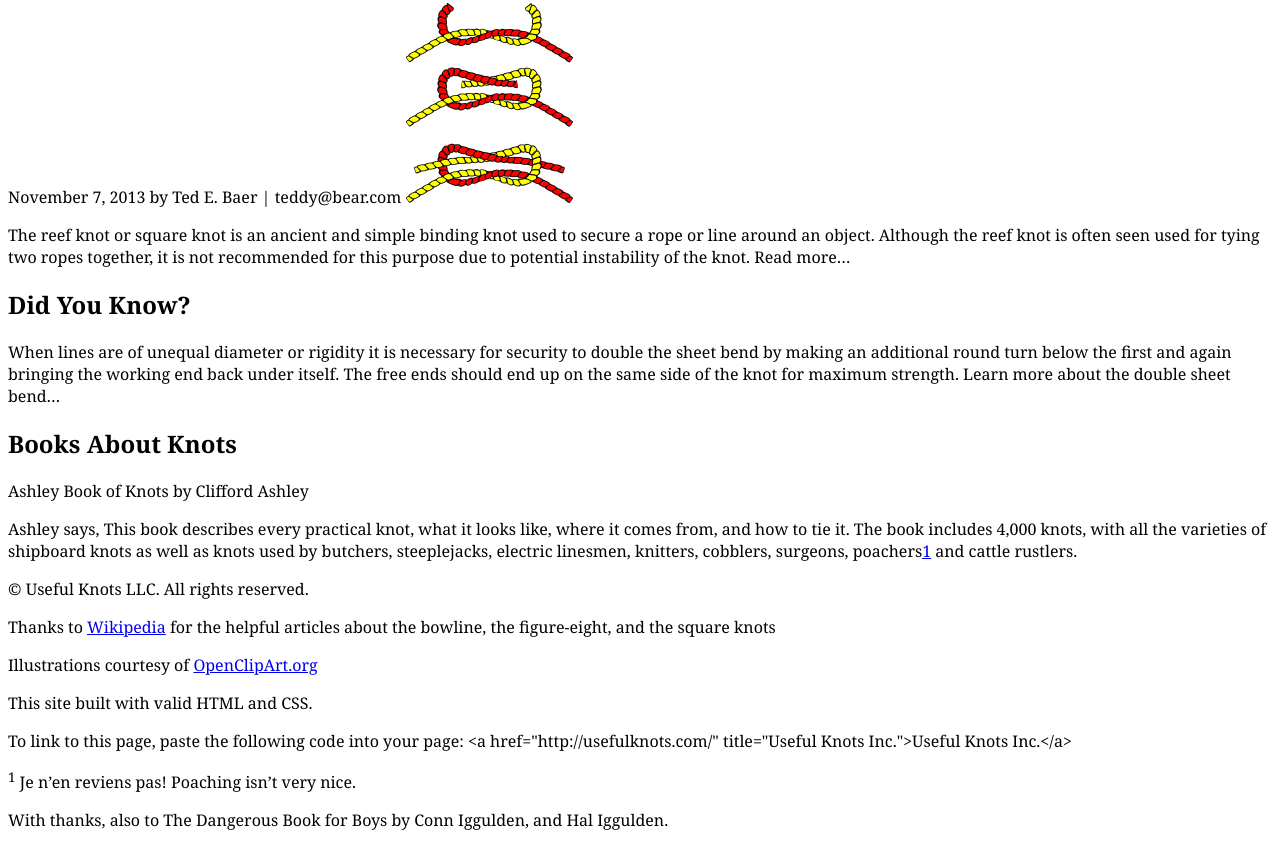
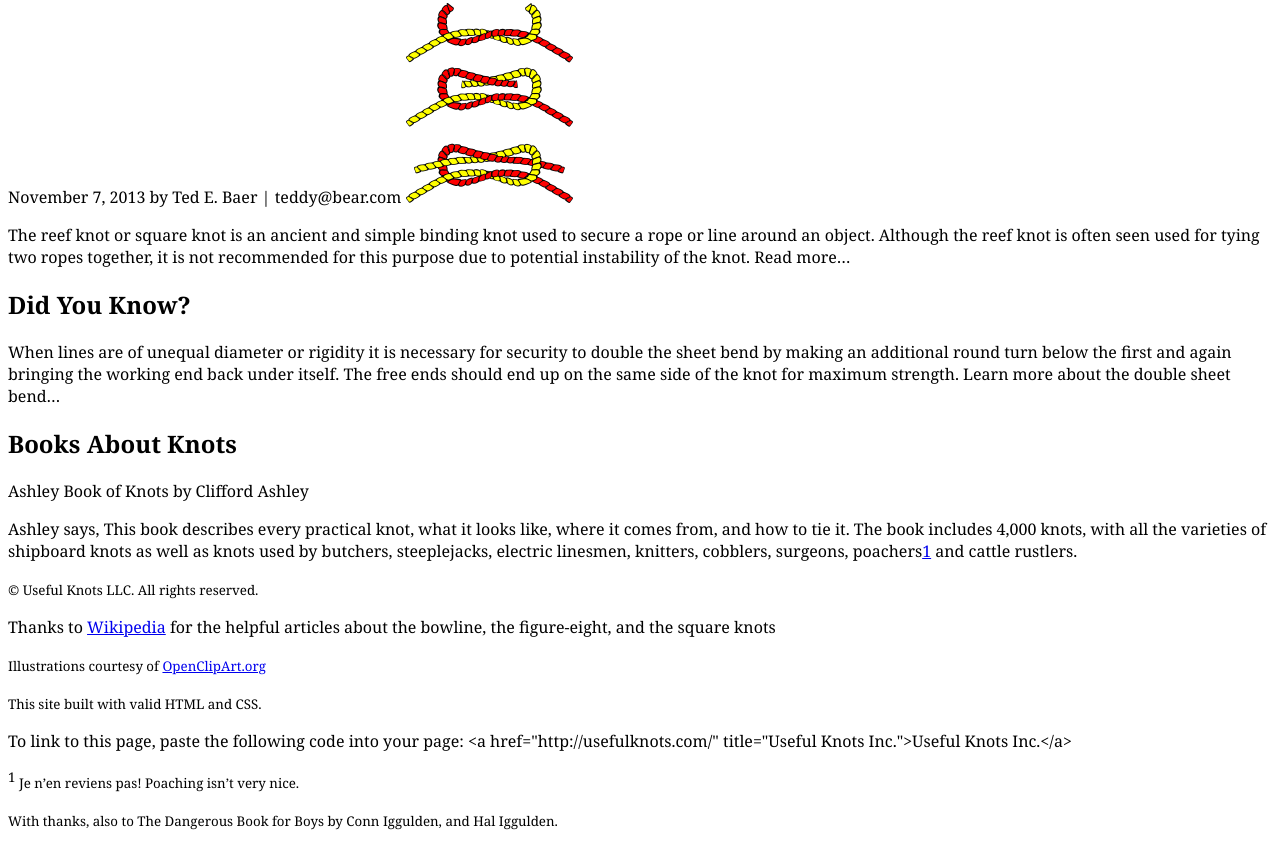
Before and after one commit to hrn2008/week-3, a plain HTML site: page index.html in a window 1280 px wide. Shown: the part 651-1498 px from the top of the page. Drawn offline with Linux system fonts and the light colour scheme.

Commit message:
New edited

```diff
--- a/index.html
+++ b/index.html
@@ -65,17 +65,17 @@
 
 		<!-- STEP 19: Add page <footer> -->
 
-			<p><!-- STEP 2: Add fine print -->© Useful Knots LLC. All rights reserved.</p>
-			<p>Thanks to <a href="http://wikipedia.org/" title="Wikipedia - The Free Encyclopedia">Wikipedia</a> for the helpful articles about the bowline, the figure-eight, and the square knots</p>
-			<p>Illustrations courtesy of <a href="http://openclipart.org/" title="Share and use images with OpenClipArt">OpenClipArt.org</a></p>
+			<p><!-- STEP 2: Add fine print --><small>© Useful Knots LLC. All rights reserved.</small></p>
+			<p><small></small>Thanks to <a href="http://wikipedia.org/" title="Wikipedia - The Free Encyclopedia">Wikipedia</a> for the helpful articles about the bowline, the figure-eight, and the square knots</p>
+			<p><small>Illustrations courtesy of <a href="http://openclipart.org/" title="Share and use images with OpenClipArt">OpenClipArt.org</a></small></p>
 			<!-- STEP 8: Explain an abbreviation -->
-			<p>This site built with valid HTML and CSS.</p>
+			<p><small>This site built with valid HTML and CSS.</small></p>
 			<!-- STEP 13: Mark up code and pre-formatted text with <pre> and <code> -->
 			<!-- STEP 15: Add Line breaks with <br /> -->
 			To link to this page, paste the following code into your page: &lt;a href="http://usefulknots.com/" title="Useful Knots Inc."&gt;Useful Knots Inc.&lt;/a&gt;
-			<p id="footnote1"><sup>1</sup> Je n’en reviens pas! Poaching isn’t very nice.</p>
+			<p id="footnote1"><sup>1</sup><small> Je n’en reviens pas! Poaching isn’t very nice.</small></p>
 			<!-- STEP 16: Include a <span> element (for example to change the base language) -->
-			<p>With thanks, also to The Dangerous Book for Boys by Conn Iggulden, and Hal Iggulden.</p>
+			<p><small>With thanks, also to The Dangerous Book for Boys by Conn Iggulden, and Hal Iggulden.</small></p>
 
 	</body>
 </html>
```
